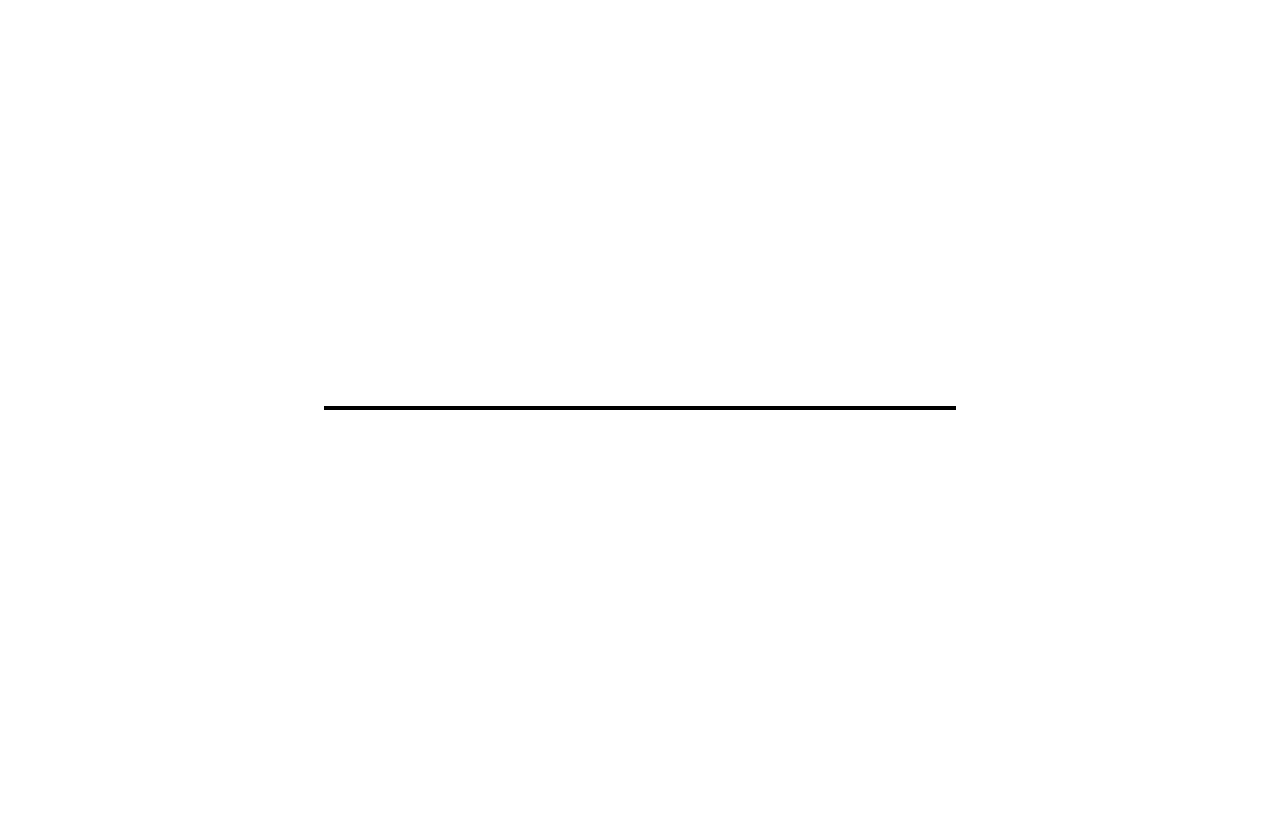
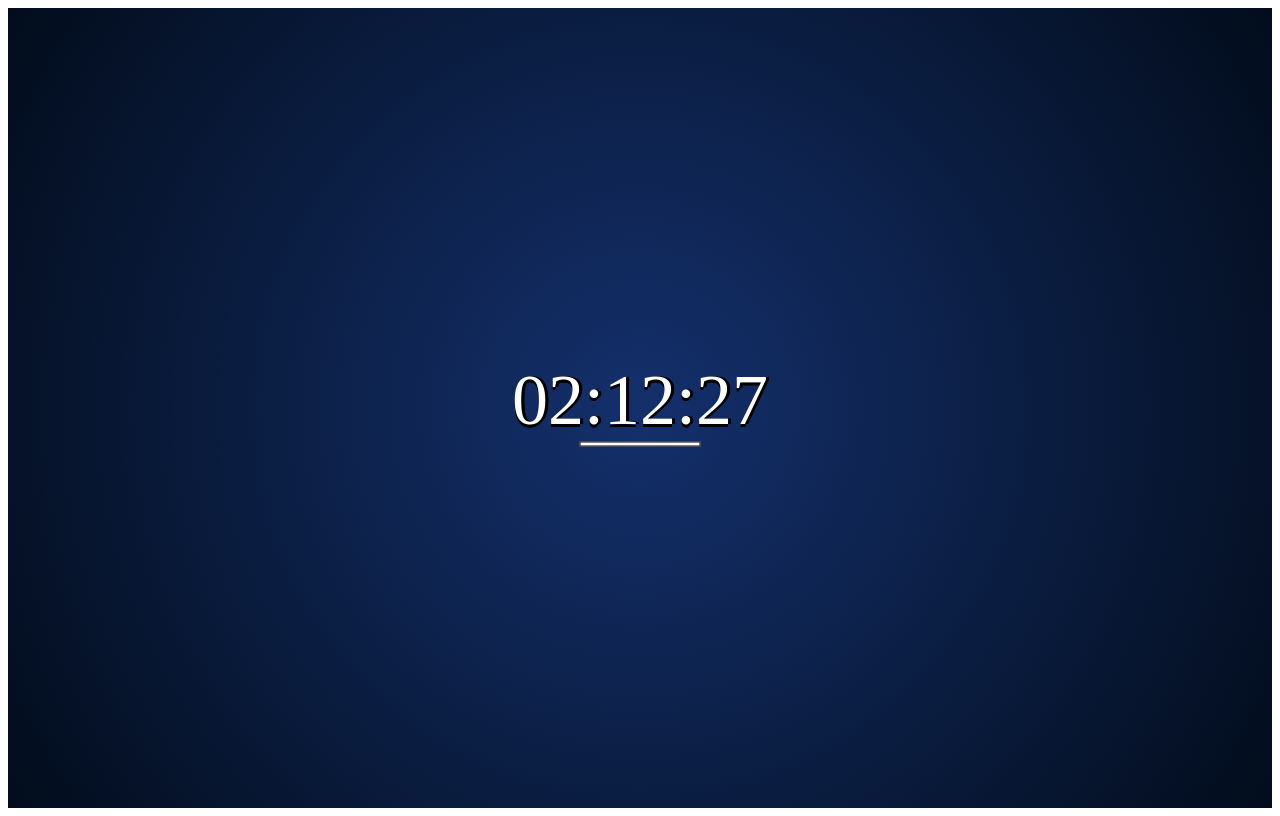
Before and after one commit to E-David/color-clock, a plain HTML site: page index.html in a window 1280 px wide. Drawn offline with Linux system fonts and the light colour scheme.

Commit message:
Complete color change per second and display. TODO: organize code

```diff
--- a/index.html
+++ b/index.html
@@ -8,8 +8,10 @@
 <div class="container">
 	<div class="clock-interface">
 		<div class="clock-display">
-			<p>Hello</p>
+			<p class="time"></p>
+			<p class="hex-time"></p>
 		</div>
+		<div class="seconds-length"></div>
 	</div>
 </div>
 
--- a/scripts/script.js
+++ b/scripts/script.js
@@ -0,0 +1,93 @@
+//variables accessing HTML elements
+var timeDisplayNode = document.querySelector(".time"),
+	hexTimeDisplayNode = document.querySelector(".hex-time"),
+	containerNode = document.querySelector(".container"),
+	secondsLengthNode = document.querySelector(".seconds-length")
+
+//initializing time/rgb variables
+var now     = "",
+	hours   = "",
+	minutes = "",
+	seconds = ""
+
+var reds   = "",
+	greens = "",
+	blues  = ""
+
+//Need to ask: this function does a lot, but really only invokes functions. Is that bad practice?
+var changeDisplay = function() {
+	getTime()
+	getCenterRGBValuesFromTime()
+	timeDisplayNode.innerHTML      = formatTime()
+	hexTimeDisplayNode.innerHTML   = formatHex()
+	secondsLengthNode.style.width  = formatSecondsLength()
+	containerNode.style.background = formatBackgroundColor()
+}
+
+//assign time variables with current time
+var getTime = function() {
+	now     = new Date(),
+	hours   = now.getHours() % 24,
+	minutes = now.getMinutes(),
+	seconds = now.getSeconds()
+}
+
+//variables for hex color. Each multiplied so rgb values don't stay in the first part of the spectrum only
+var getCenterRGBValuesFromTime = function() {
+	reds   = (hours * 10).toString(16),
+    greens = (minutes * 4).toString(16),
+    blues  = (seconds * 4).toString(16)
+    return addLeadingZero(reds) + addLeadingZero(greens) + addLeadingZero(blues)
+}
+
+var getBorderRGBValuesFromTime = function() {
+	var borderReds   = (hours).toString(16),
+    borderGreens     = (minutes).toString(16),
+    borderBlues      = (seconds).toString(16)
+    return addLeadingZero(borderReds) + addLeadingZero(borderGreens) + addLeadingZero(borderBlues)
+}
+
+//for display purposes. Uses toString so integers can also have a length
+var addLeadingZero = function(num) {
+	if(num.toString().length === 1){
+		num = "0" + num
+	}
+	return num
+}
+
+var formatTime = function() {
+	hours   = addLeadingZero(hours)
+	minutes = addLeadingZero(minutes)
+	seconds = addLeadingZero(seconds)
+	return hours + ":" + minutes + ":" + seconds;
+}
+
+//displays the hex code for the corresponding time
+var formatHex = function() {
+	return addLeadingZero(reds) + ":" + addLeadingZero(greens) + ":" + addLeadingZero(blues);
+}
+
+
+//increases width of line by a percentage of 60. For example: at 20 seconds, the div will be at 30%
+var formatSecondsLength = function () {
+	return (seconds * (100/60)) + "%";
+}
+
+//hexcode to change background color
+var outputCenterHexCode = function() {
+	return "#" + getCenterRGBValuesFromTime();
+}
+
+//hexcode to change background border color
+var outputBorderHexCode = function() {
+	return "#" + getBorderRGBValuesFromTime();
+}
+
+var formatBackgroundColor = function() {
+	console.log(outputCenterHexCode(),outputBorderHexCode())
+	//output should be like radial-gradient(circle, rgb(0,0,0), rgb(255,255,255))
+	var newColor = "radial-gradient(circle," + outputCenterHexCode() + "," + outputBorderHexCode() + ")"
+	return newColor
+}
+
+setInterval(changeDisplay,1000)
--- a/styles/style.css
+++ b/styles/style.css
@@ -7,19 +7,54 @@
 	width: 100%;
 	height: 100vh;
 	position: relative;
+	background-image: radial-gradient(circle, rgb(0,0,0), rgb(255,255,255));
 }
 
 .clock-interface {
-	width: 50%;
-    font-size: 72px;
+    width: 275px;
     position: absolute;
     top: 50%;
     left: 50%;
     transform: translate(-50%, -50%);
-    border: 2px solid black;
+}
+
+.clock-display {
+	font-size: 72px;
+	/* change this so it isn't necessary to have such a specific width/height*/
+	height: 72px;
+	position: relative;
+	margin: auto;
 }
 
 .clock-display p {
-	color: black;
+	color: white;
+	text-shadow: 3px 0 black, 0 3px black, 3px 0 black, 0 3px black;
 	font-size: 1em;
+	position: absolute;
+	text-align: center;
+	margin: 0;
+    top: 50%;
+    left: 50%;
+    transform: translate(-50%, -50%);
 }
+
+.clock-display .hex-time {
+	opacity: 0;
+}
+
+.clock-display:hover .time {
+	opacity: 0;
+	z-index: -1;
+}
+
+.clock-display:hover .hex-time {
+	opacity: 1;
+}
+
+.clock-interface .seconds-length {
+	border: 1px solid black;
+	height: 5px;
+	background-color: white;
+	margin: 5px auto;
+	transition: all 0.5s ease;
+}
```
